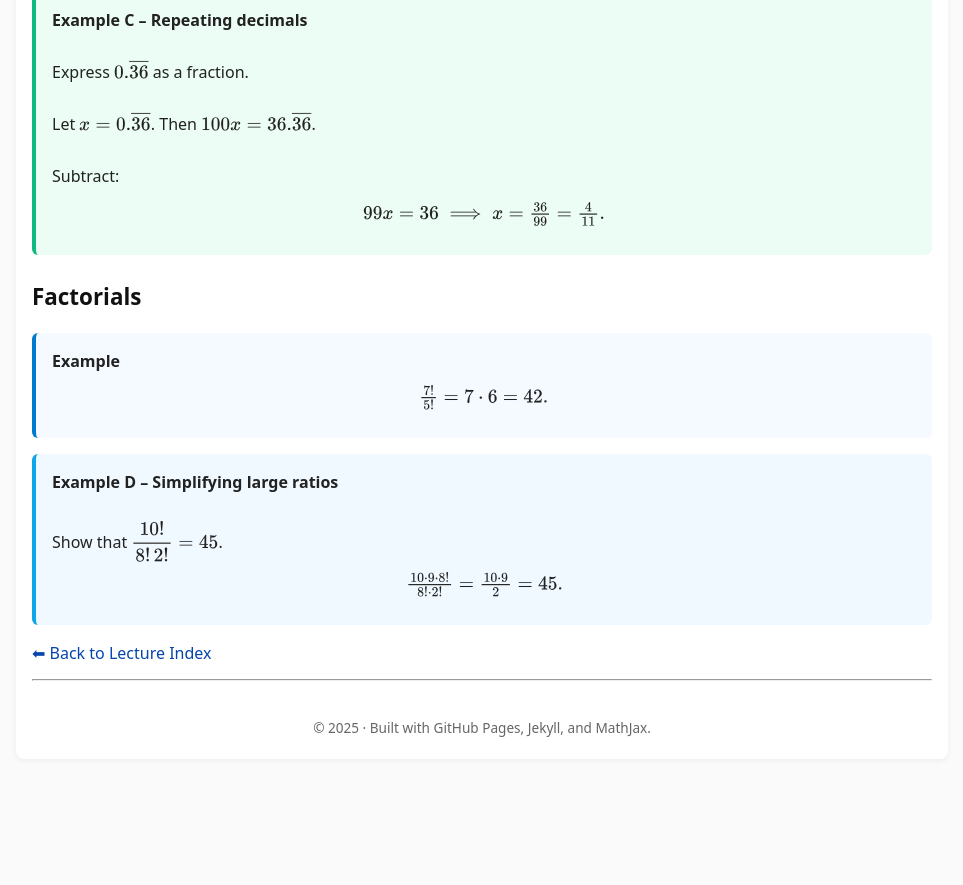
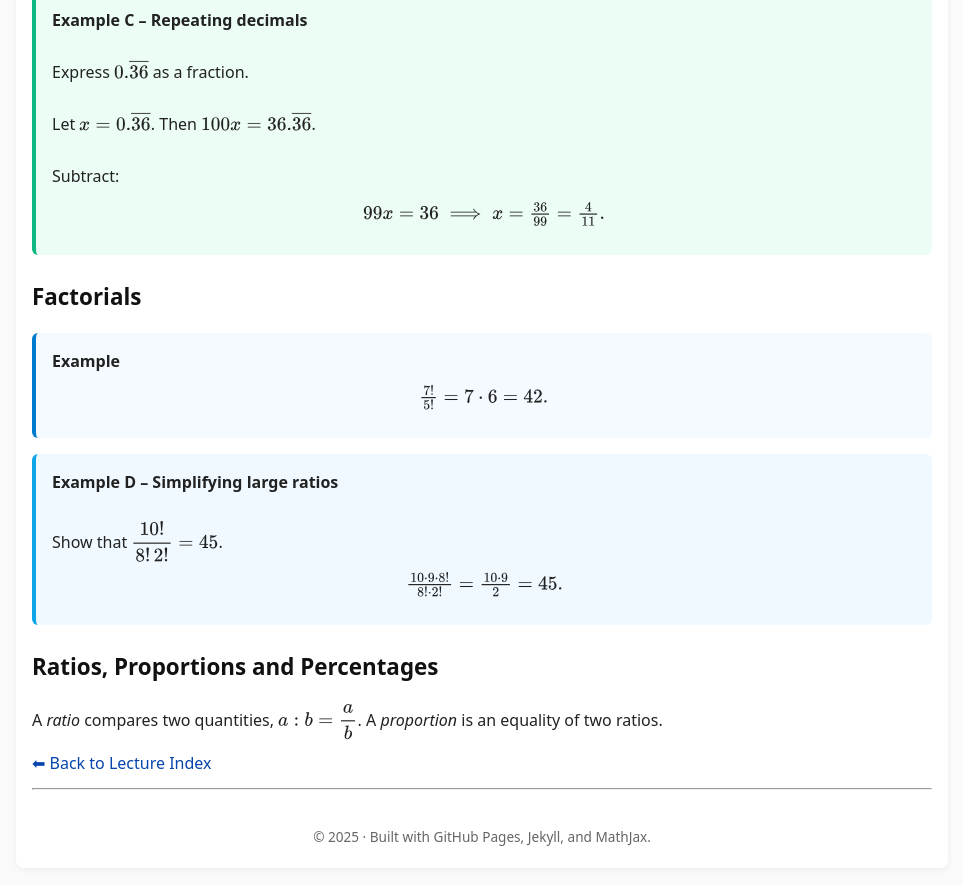
Before and after one commit to SaleemKamaludin/SaleemKamaludin.github.io, a Jekyll site: the page built from courses/math-1115/lecture-notes/lecture2.md, in a window 1280 px wide and 900 px high, scrolled down 4148 px. Shown: the top 885 px of the window, without its empty margins (158-1121 px from the left). Built offline with Jekyll 4.4.1, drawn with Linux system fonts in a browser that asks for light colours; before the commit the page ends 4939 px from its top, so only the background shows below that.

Commit message:
Update lecture2.md

```diff
--- a/courses/math-1115/lecture-notes/lecture2.md
+++ b/courses/math-1115/lecture-notes/lecture2.md
@@ -316,5 +316,10 @@ To divide fractions, multiply by the reciprocal of the second:
 </div>
 
 
+<h2 id="sec-ratios">Ratios, Proportions and Percentages</h2>
+<p>
+A <em>ratio</em> compares two quantities, \( a : b = \dfrac{a}{b} \).
+A <em>proportion</em> is an equality of two ratios.
+</p>
 
 [⬅ Back to Lecture Index]({{ '/courses/math-1115/lecture-notes/' | relative_url }})
```
